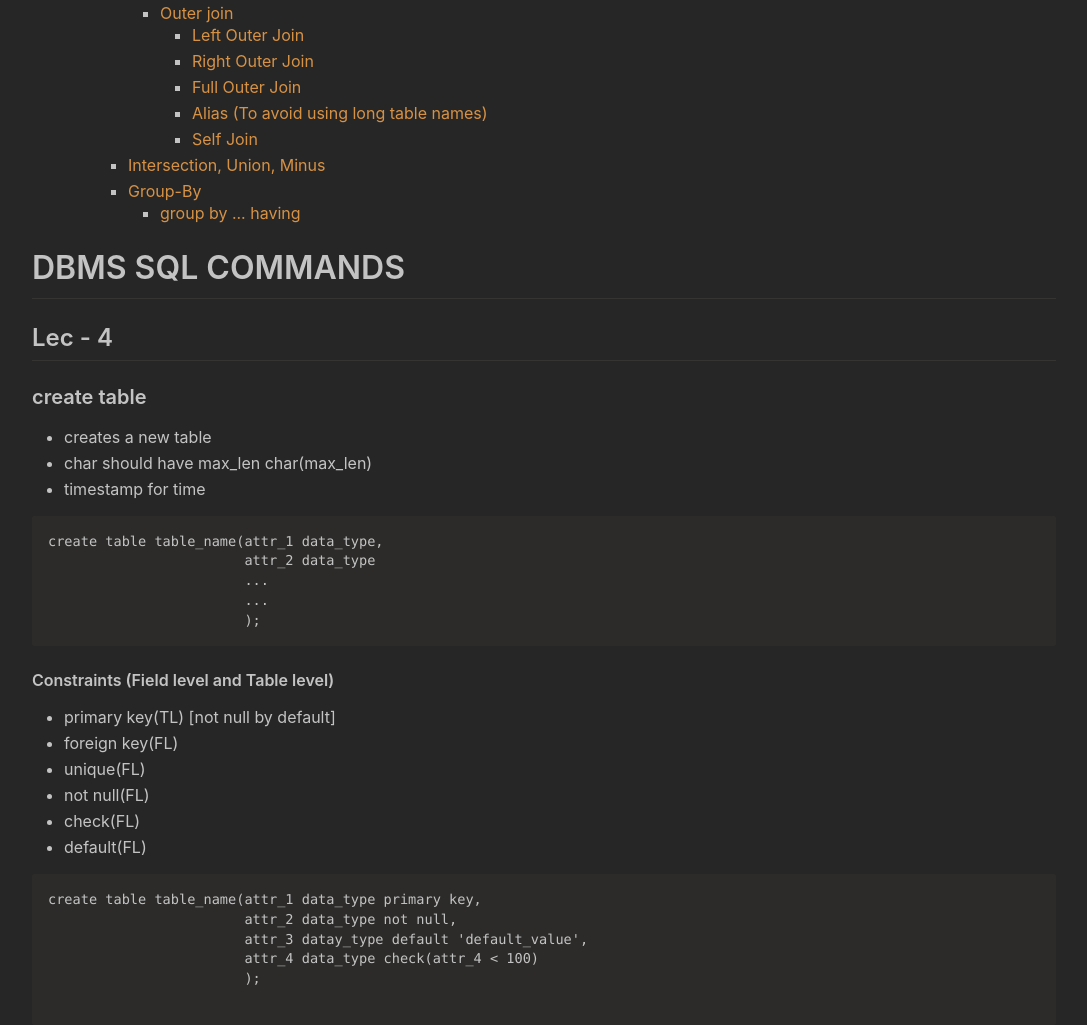
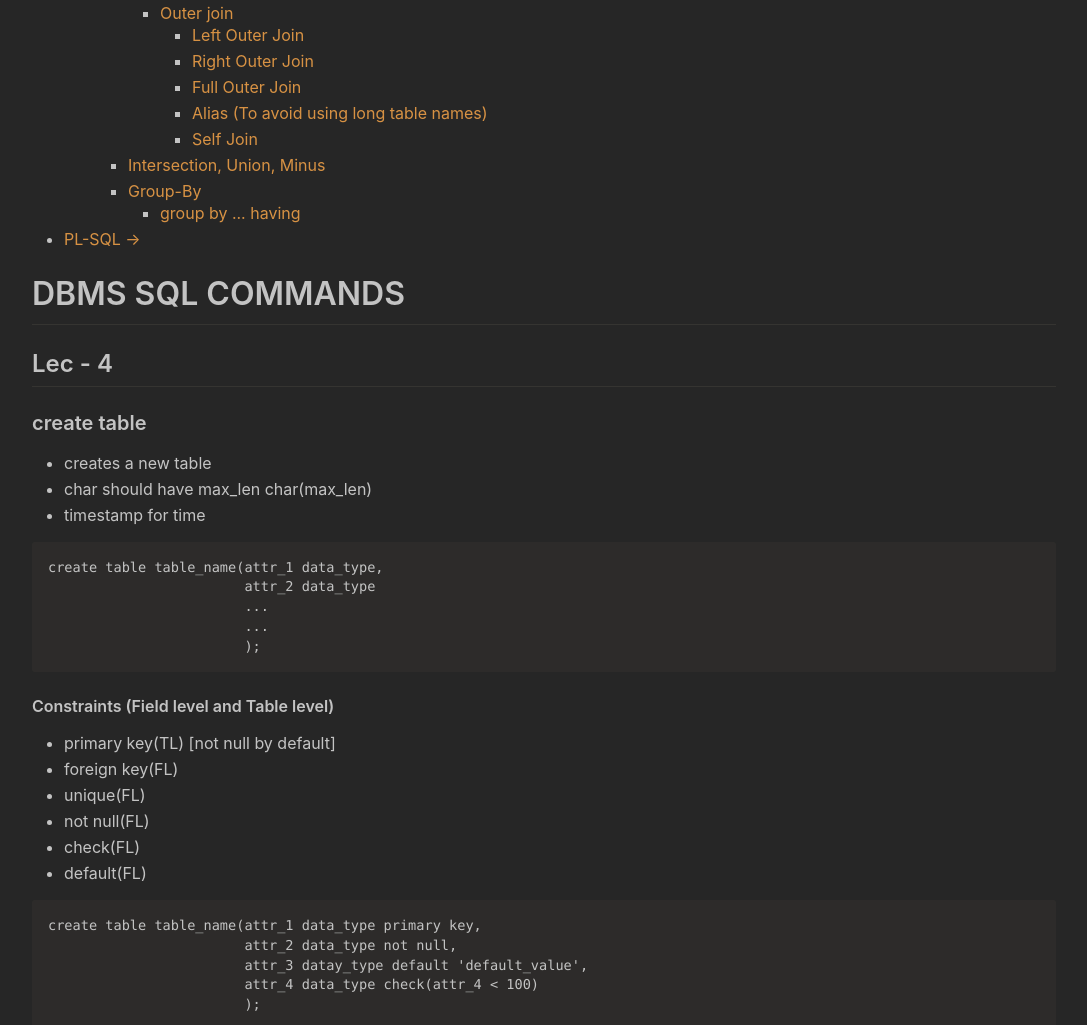
Before and after one commit to vinaykakkad/DBMS-Notes, a plain HTML site: page index.html in a window 1280 px wide. Shown: the part 744-1769 px from the top of the page, without its empty margins (96-1183 px from the left). Drawn offline with Linux system fonts and the light colour scheme.

Commit message:
Update index.html

```diff
--- a/index.html
+++ b/index.html
@@ -841,6 +841,7 @@
           </li>
         </ul>
       </li>
+      <li><a href="https://vinaykakkad.github.io/DBMS-Notes/PL-SQL">PL-SQL →</a></li>
     </ul>
     <h1 id="dbms-sql-commands">DBMS SQL COMMANDS</h1>
     <h2 id="lec---4">Lec - 4</h2>
```
